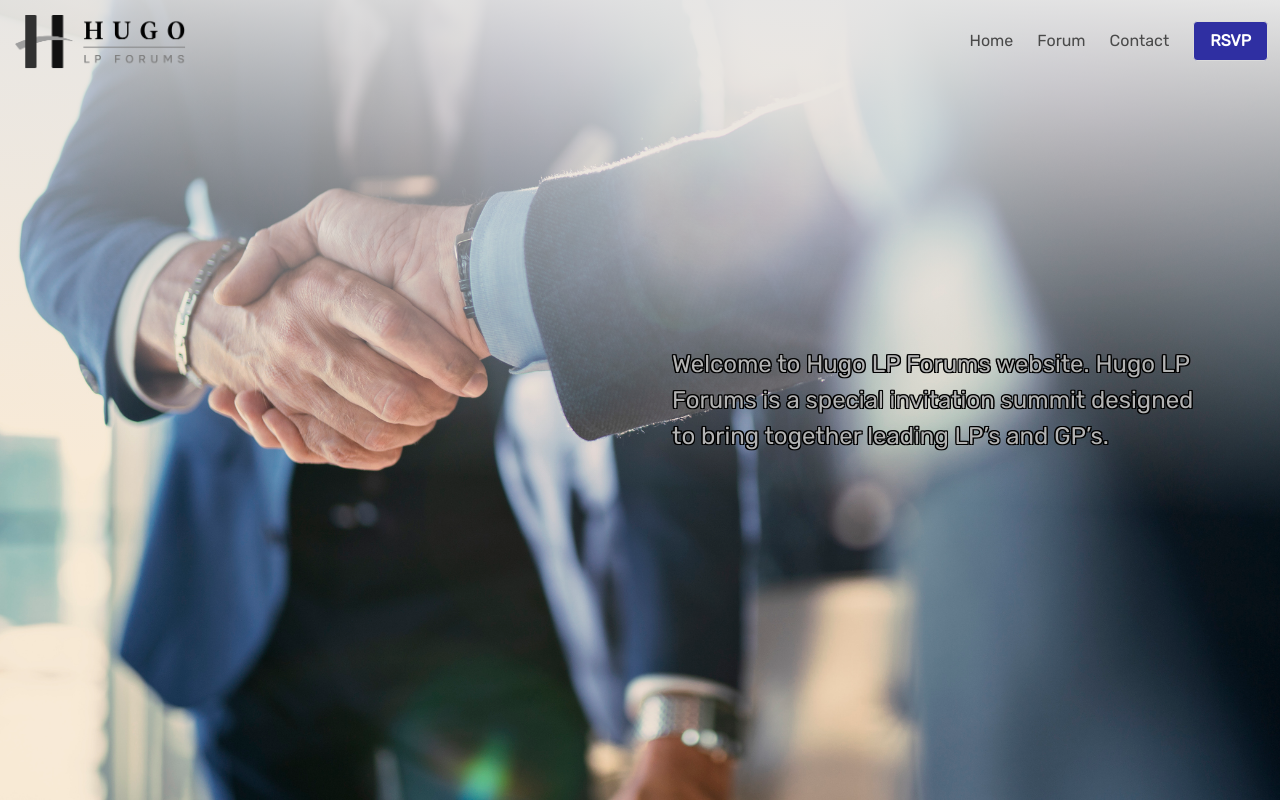
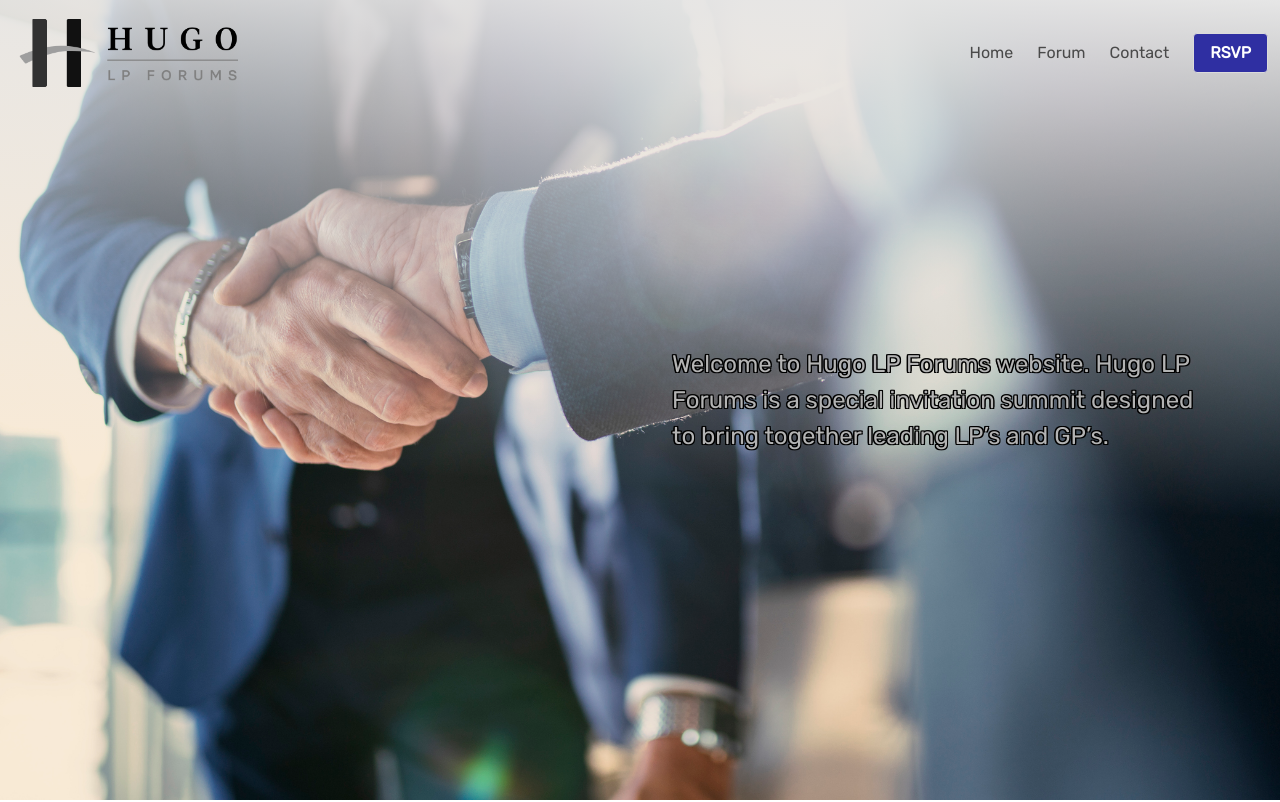
Before and after one commit to elchaparrito1/Hugo-LP-Form, a React (Create React App) app in the folder client/: page / in a window 1280 px wide. Shown: the top 802 px of the page. Built offline with nearby package versions, Linux system fonts and the light colour scheme.

Commit message:
attempt to fix logo

```diff
--- a/client/src/components/navbar.js
+++ b/client/src/components/navbar.js
@@ -36,8 +36,8 @@ const MainNav = () => {
           <img
             src={FormLogo}
             alt="Hugo-LP Forums Logo"
-            width="200"
-            height="200"
+            width="30%"
+            height="30%"
           />
 
           <a
```
